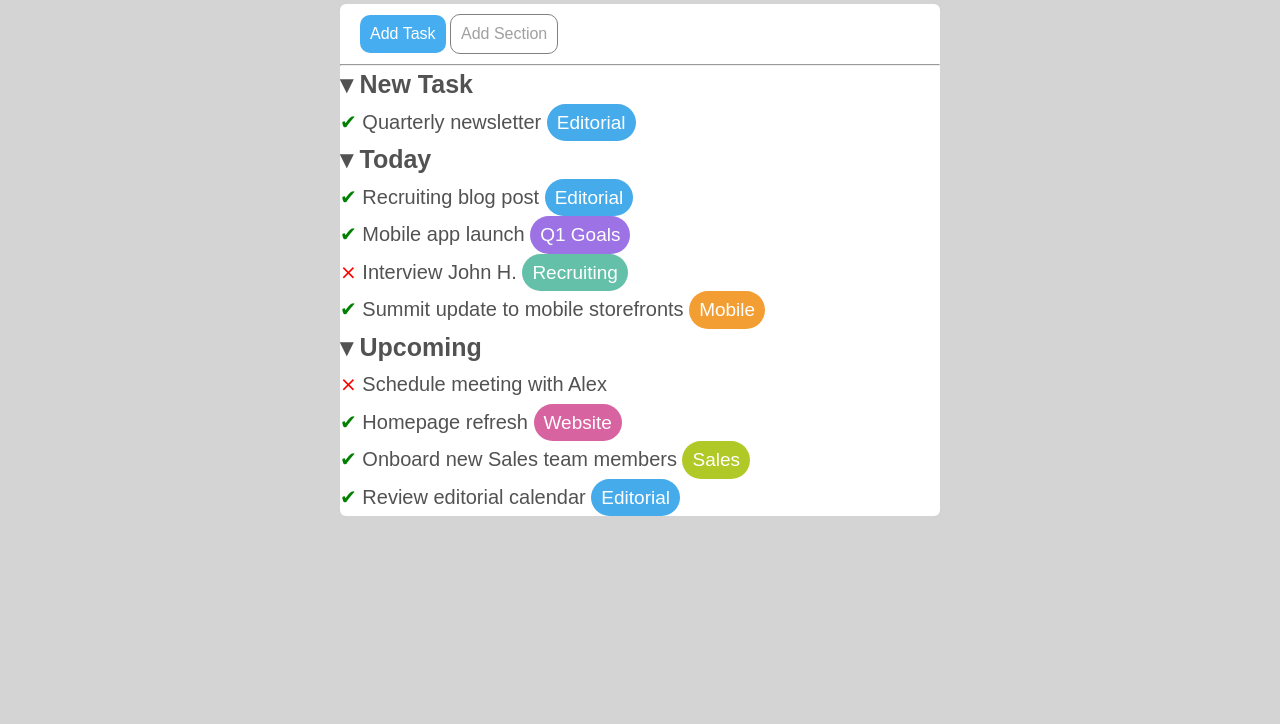
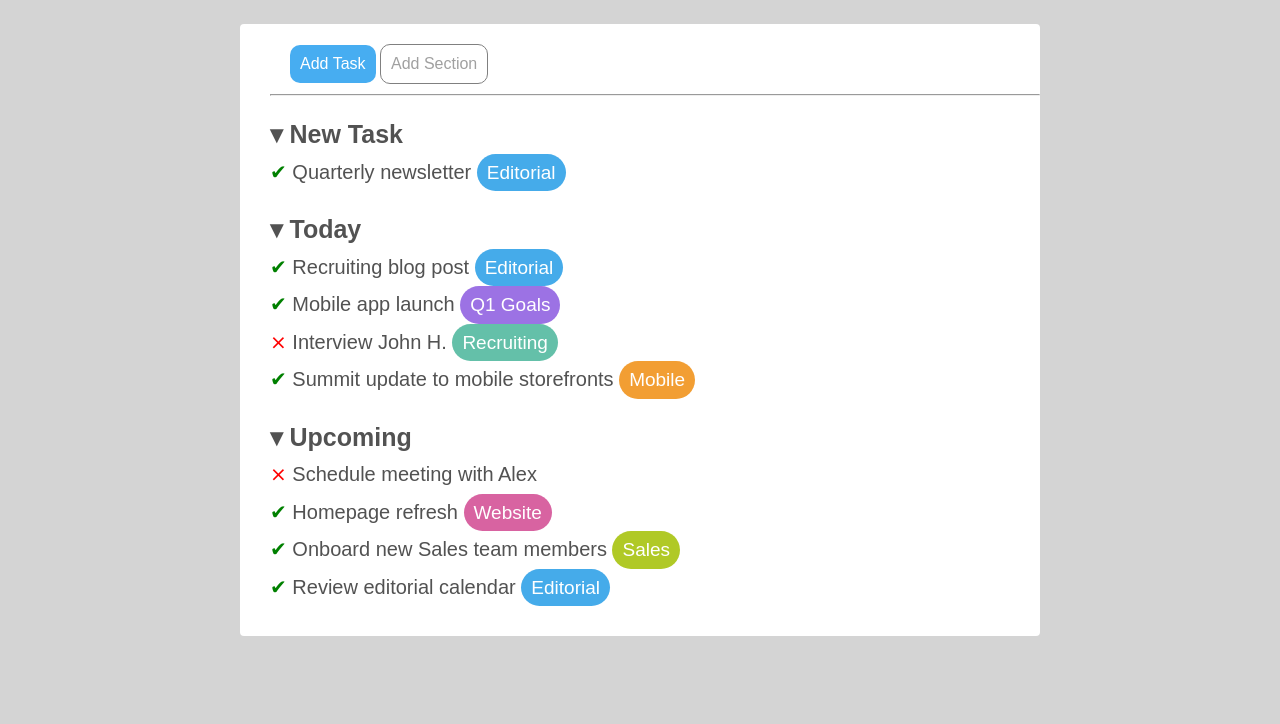
Before and after one commit to GianmarcoRuffi/html-css-toboolist, a plain HTML site: page index.html in a window 1280 px wide. Shown: the part 76-800 px from the top of the page. Drawn offline with Linux system fonts and the light colour scheme.

Commit message:
style: aggiustamento padding e stili

```diff
--- a/css/style.css
+++ b/css/style.css
@@ -6,11 +6,21 @@
   font-family: Arial, Helvetica, sans-serif;
 }
 
+header {
+  background-color: white;
+  padding-left: 20px;
+  padding-top: 10px;
+  padding-bottom: 10px;
+}
+
 .container {
   background-color: white;
-  width: 600px;
+  width: 800px;
   margin: 30px auto;
-  border-radius: 6px;
+  border-radius: 4px;
+  padding-left: 30px;
+  padding-top: 10px;
+  padding-bottom: 30px;
 }
 
 body {
@@ -53,6 +63,7 @@ hr {
 
 p {
   font-weight: bold;
+  margin-top: 20px;
 }
 
 .done {
```
